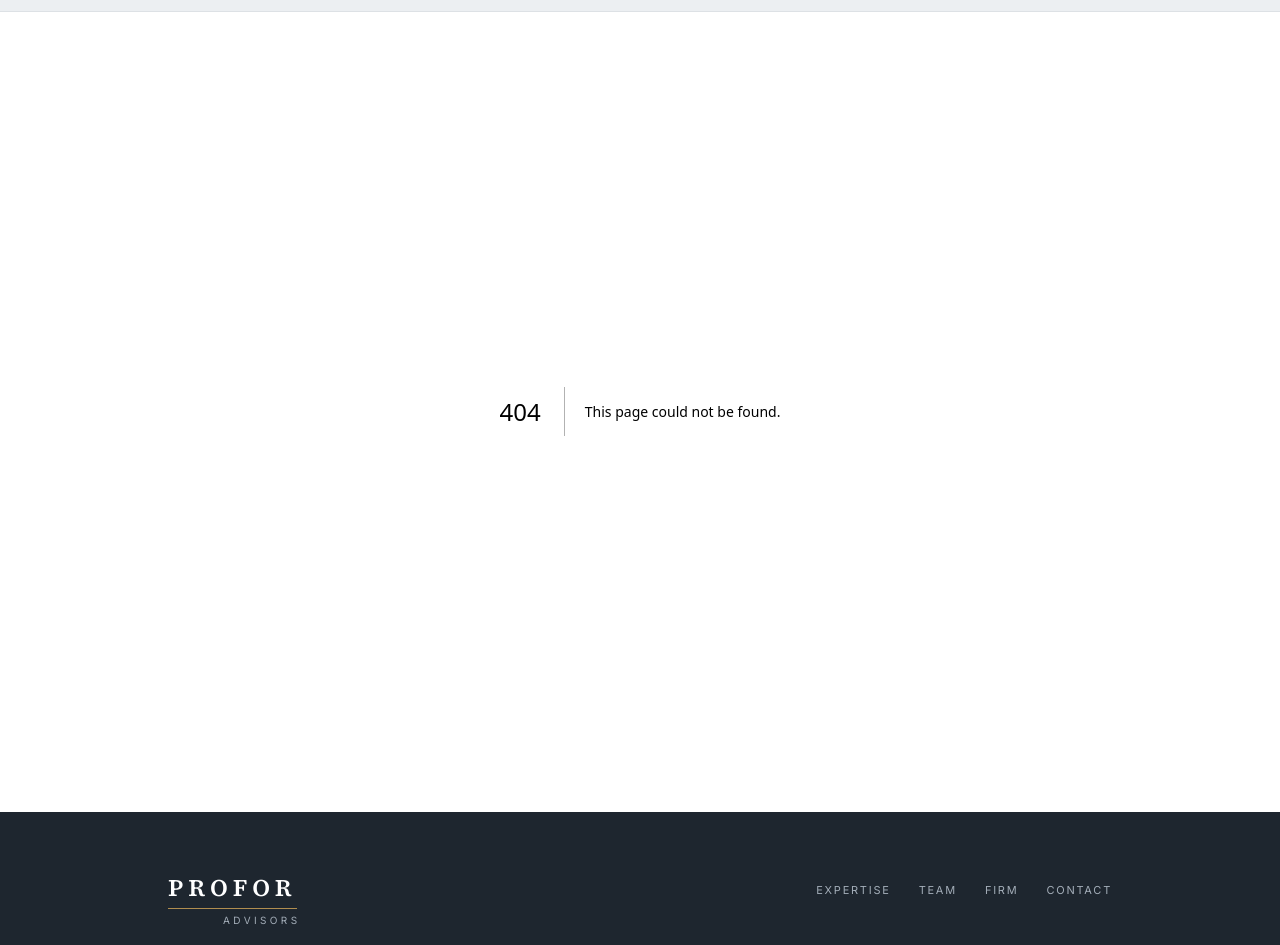
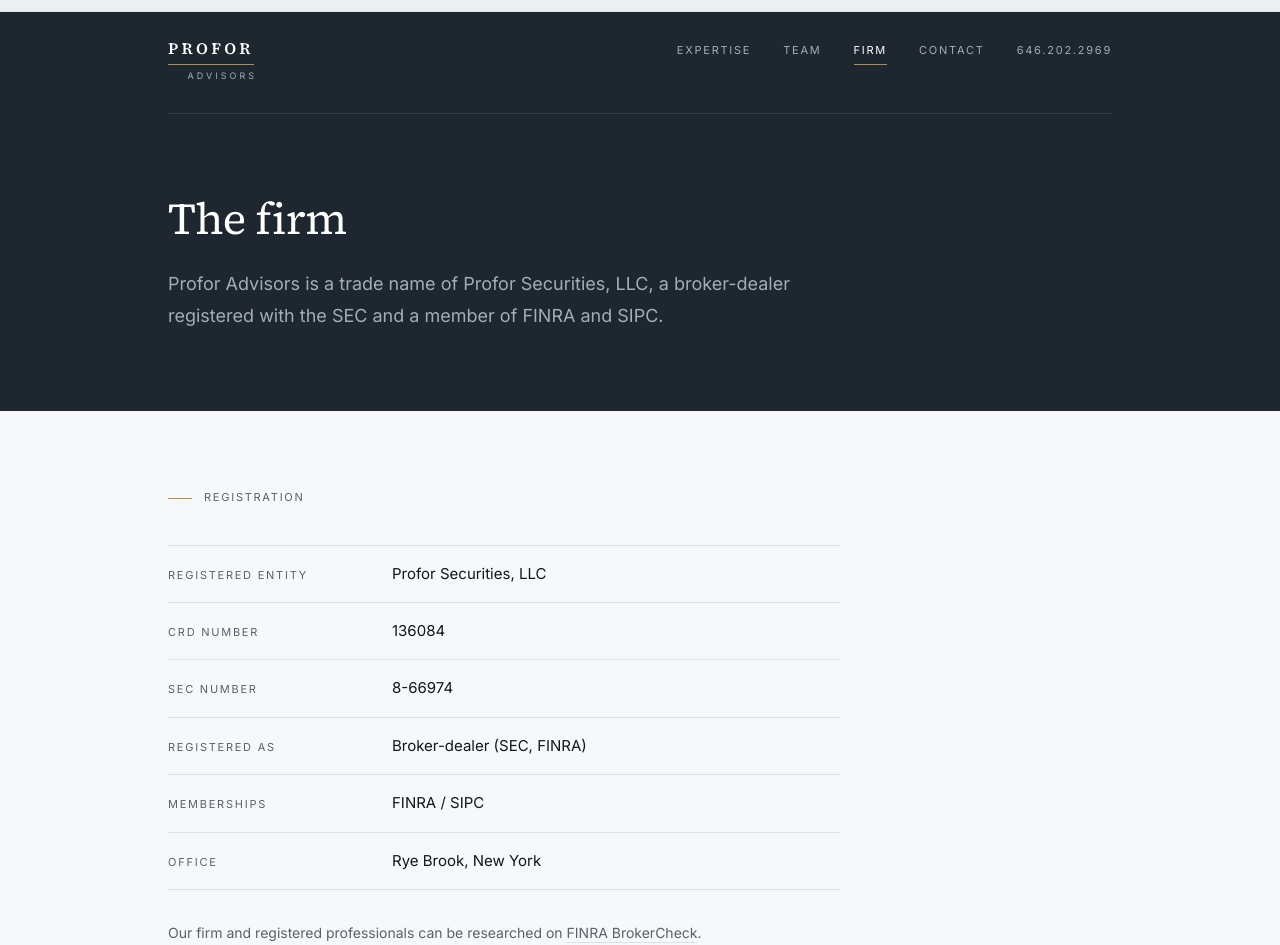
Before and after one commit to mitchell-lisa/Profor-Advisors, a Next.js app: page /firm in a window 1280 px wide. Before the commit this address had no page. Shown: the part 27-972 px from the top of the page. Built offline with nearby package versions, Linux system fonts and the light colour scheme.

Commit message:
Create Firm page component with metadata

```diff
--- /dev/null
+++ b/src/app/firm/page.tsx
@@ -0,0 +1,75 @@
+import type { Metadata } from "next";
+import { business } from "@/lib/business";
+import { PageMasthead, SectionLabel } from "@/components/chrome";
+
+export const metadata: Metadata = {
+  title: `The firm | ${business.name}`,
+  description: `${business.name} is a trade name of ${
+    business.legalName ?? business.name
+  }, a broker-dealer registered with the SEC and a member of FINRA and SIPC.`,
+};
+
+export default function Firm() {
+  return (
+    <main id="top" className="flex-1">
+      <PageMasthead
+        current="/firm"
+        title="The firm"
+        lede={`${business.name} is a trade name of ${
+          business.legalName ?? business.name
+        }, a broker-dealer registered with the SEC and a member of FINRA and SIPC.`}
+      />
+
+      {/* Registration: the diligence block. The reason this page exists. */}
+      {business.facts.length > 0 && (
+        <section>
+          <div className="mx-auto max-w-5xl px-6 py-16 sm:px-10 sm:py-20">
+            <SectionLabel>Registration</SectionLabel>
+
+            <dl className="mt-10 max-w-2xl">
+              {business.facts.map((fact) => (
+                <div
+                  key={fact.label}
+                  className="flex flex-col gap-1 border-b border-rule py-4 first:border-t sm:flex-row sm:items-baseline sm:gap-8"
+                >
+                  <dt className="eyebrow text-muted sm:w-48 sm:shrink-0">
+                    {fact.label}
+                  </dt>
+                  <dd className="text-[0.9375rem] leading-relaxed">
+                    {fact.href ? (
+                      <a
+                        className="underline underline-offset-4 decoration-rule transition-colors hover:decoration-ink"
+                        href={fact.href}
+                        target="_blank"
+                        rel="noopener noreferrer"
+                      >
+                        {fact.value}
+                      </a>
+                    ) : (
+                      fact.value
+                    )}
+                  </dd>
+                </div>
+              ))}
+            </dl>
+
+            {business.registration.brokerCheckUrl && (
+              <p className="mt-8 max-w-2xl text-sm leading-relaxed text-muted">
+                Our firm and registered professionals can be researched on{" "}
+                <a
+                  className="underline underline-offset-4 decoration-rule transition-colors hover:decoration-ink hover:text-ink"
+                  href={business.registration.brokerCheckUrl}
+                  target="_blank"
+                  rel="noopener noreferrer"
+                >
+                  FINRA BrokerCheck
+                </a>
+                .
+              </p>
+            )}
+          </div>
+        </section>
+      )}
+    </main>
+  );
+}
```
